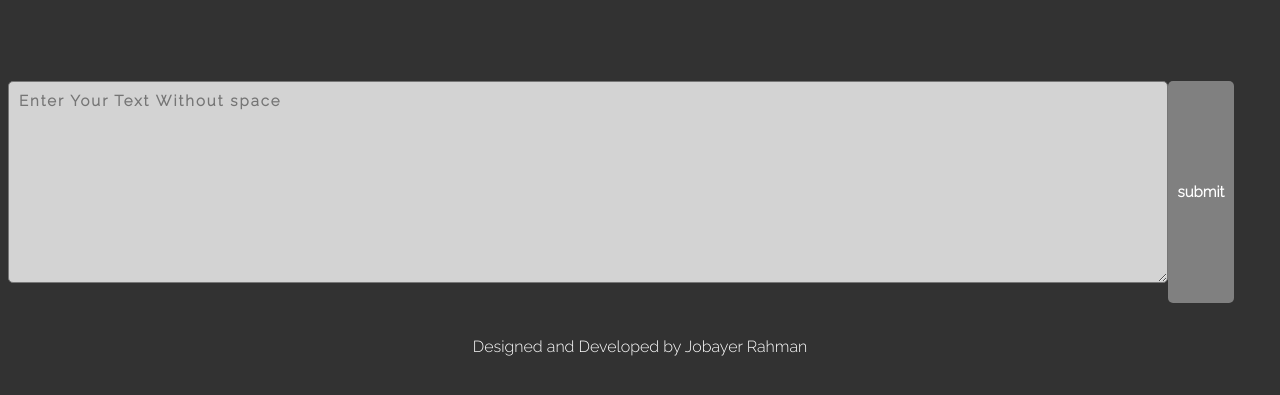
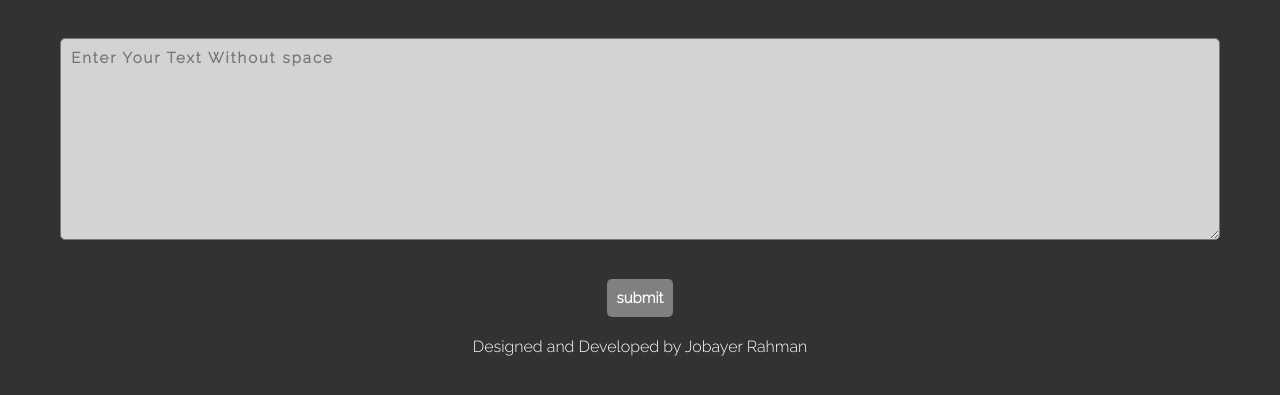
Before and after one commit to 4xrhd/ROT13CodeGenerator, a plain HTML site: page index.html in a window 1280 px wide. Both pictures are taken after a click on the button "Make a Code". Shown: the part 171-566 px from the top of the page. Drawn offline with Linux system fonts and the light colour scheme.

Commit message:
Update style.css

```diff
--- a/style.css
+++ b/style.css
@@ -47,7 +47,10 @@ button:hover{
     margin-bottom: 20px;
 }
 .inputSection{
-    display:flex;
+    display: flex;
+    flex-direction: column;
+    justify-content: space-evenly;
+    align-items: center;
 }
 textarea{
     width: 90%;
```
